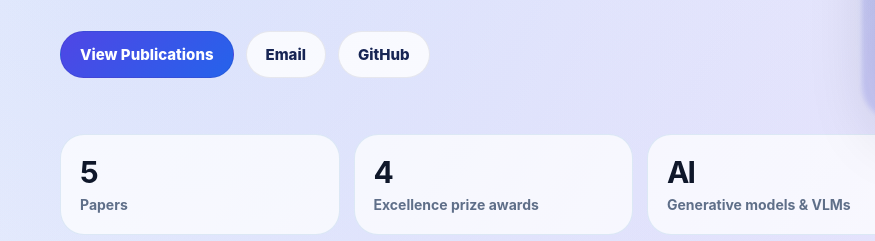
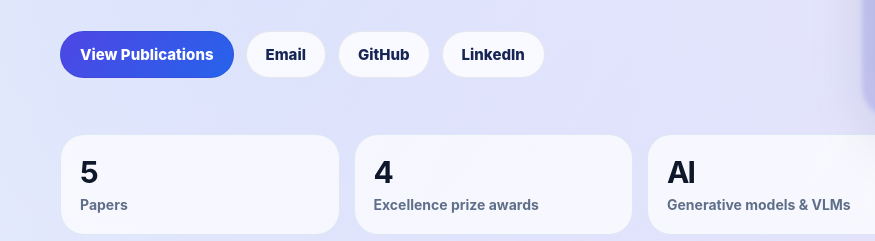
Before and after one commit to TheDarkKnight-21th/TheDarkKnight-21th.github.io, a plain HTML site: page index.html in a window 1280 px wide. Shown: the part 511-752 px from the top of the page, 0-875 px from the left. Drawn offline with Linux system fonts and the light colour scheme.

Commit message:
add linkedIN

```diff
--- a/index.html
+++ b/index.html
@@ -652,6 +652,7 @@
               <a class="btn btn-primary" href="#publications">View Publications</a>
               <a class="btn btn-light" href="mailto:okwjm0107@gmail.com">Email</a>
               <a class="btn btn-light" href="https://github.com/TheDarkKnight-21th" target="_blank" rel="noopener noreferrer">GitHub</a>
+              <a class="btn btn-light" href="https://www.linkedin.com/in/okwjm0107" target="_blank" rel="noopener noreferrer">LinkedIn</a>
             </div>
           </div>
 
```
